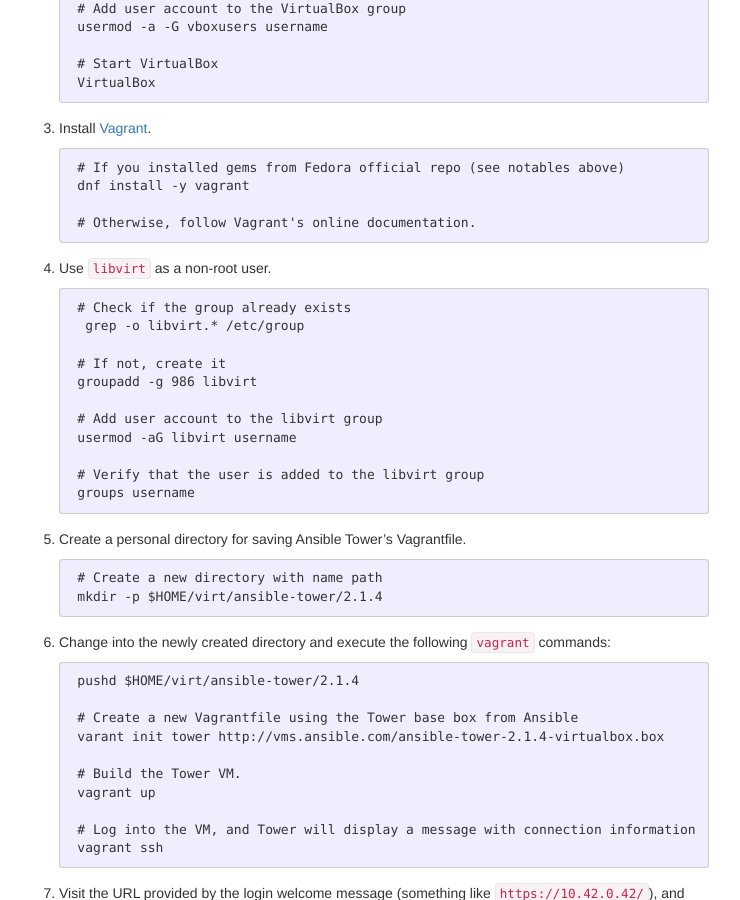
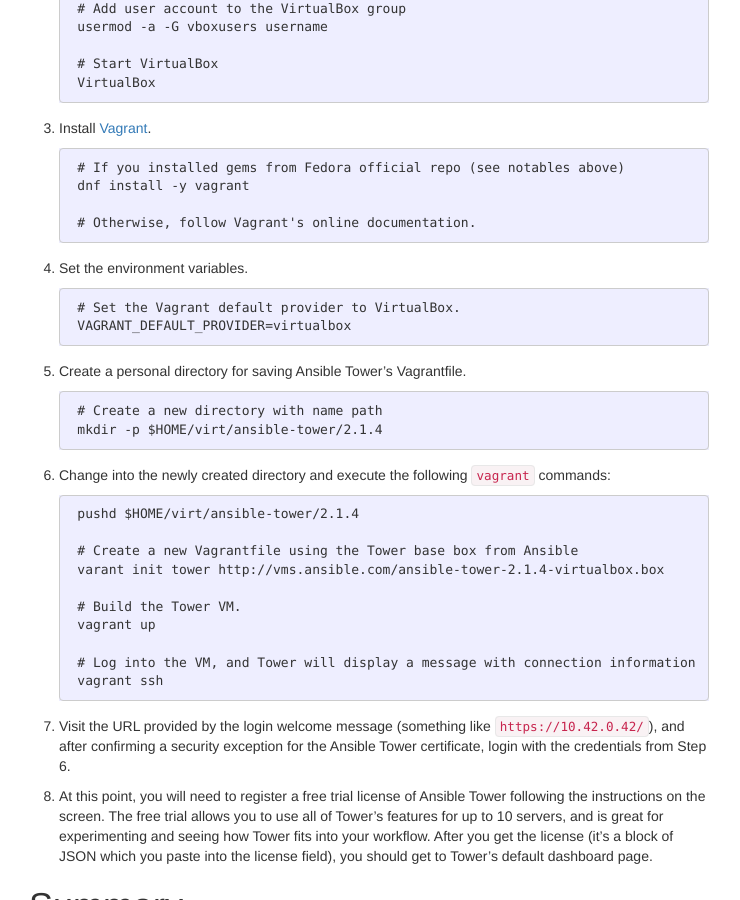
Before and after one commit to ecwpz91/ecwpz91.github.io, a Jekyll site: the page built from _posts/2017-06-22-getting-and-installing-ansible-tower.md, in a window 1280 px wide and 900 px high, scrolled down 1065 px. Shown: the whole window, without its empty margins (271-1011 px from the left). Built offline with Jekyll 4.4.1, drawn with Linux system fonts in a browser that asks for light colours; nearby versions of some CDN libraries.

Commit message:
Updated step

```diff
--- a/_posts/2017-06-22-getting-and-installing-ansible-tower.md
+++ b/_posts/2017-06-22-getting-and-installing-ansible-tower.md
@@ -60,19 +60,10 @@
 
         # Otherwise, follow Vagrant's online documentation.
 
-4. Use `libvirt` as a non-root user.
+4. Set the environment variables.
 
-        # Check if the group already exists
-         grep -o libvirt.* /etc/group
-
-        # If not, create it
-        groupadd -g 986 libvirt
-
-        # Add user account to the libvirt group
-        usermod -aG libvirt username
-
-        # Verify that the user is added to the libvirt group
-        groups username
+        # Set the Vagrant default provider to VirtualBox.
+        VAGRANT_DEFAULT_PROVIDER=virtualbox
 
 4. Create a personal directory for saving Ansible Tower's Vagrantfile.
 
```
